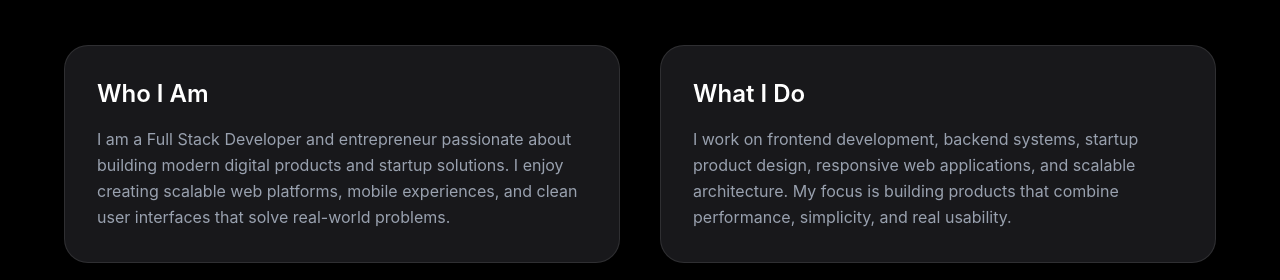
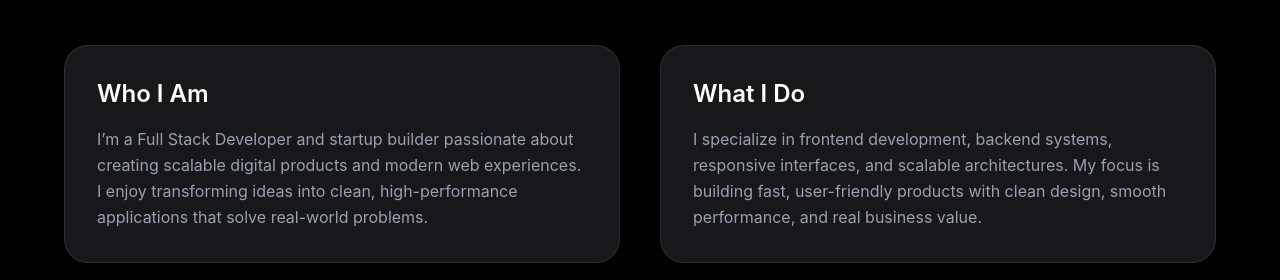
Before and after one commit to abhi-sri94/my-portfolio, a React app: page / in a window 1280 px wide. Shown: the part 940-1220 px from the top of the page. Built offline with nearby package versions, Linux system fonts and the light colour scheme; the HTML template or start-up script is replaced by a standard one.

Commit message:
Changed about sections wording

```diff
--- a/src/App.jsx
+++ b/src/App.jsx
@@ -151,10 +151,7 @@ export default function App() {
               <h3 className="text-2xl font-semibold mb-4">Who I Am</h3>
 
               <p className="text-gray-400 leading-relaxed">
-                I am a Full Stack Developer and entrepreneur passionate about
-                building modern digital products and startup solutions. I enjoy
-                creating scalable web platforms, mobile experiences, and clean
-                user interfaces that solve real-world problems.
+                I’m a Full Stack Developer and startup builder passionate about creating scalable digital products and modern web experiences. I enjoy transforming ideas into clean, high-performance applications that solve real-world problems.
               </p>
             </div>
 
@@ -162,10 +159,7 @@ export default function App() {
               <h3 className="text-2xl font-semibold mb-4">What I Do</h3>
 
               <p className="text-gray-400 leading-relaxed">
-                I work on frontend development, backend systems, startup product
-                design, responsive web applications, and scalable architecture.
-                My focus is building products that combine performance,
-                simplicity, and real usability.
+                I specialize in frontend development, backend systems, responsive interfaces, and scalable architectures. My focus is building fast, user-friendly products with clean design, smooth performance, and real business value.
               </p>
             </div>
           </div>
```
